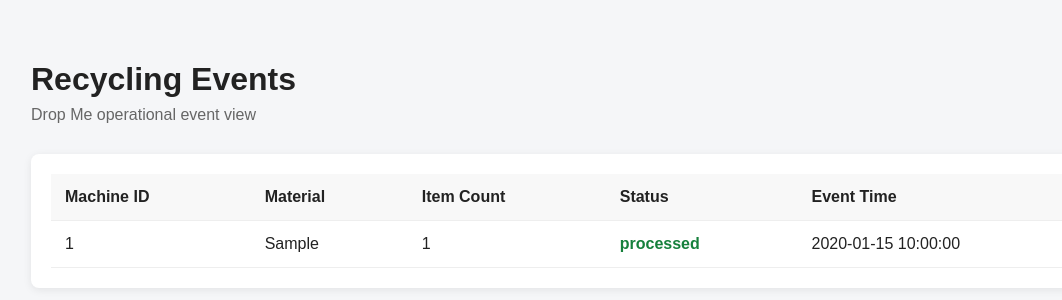
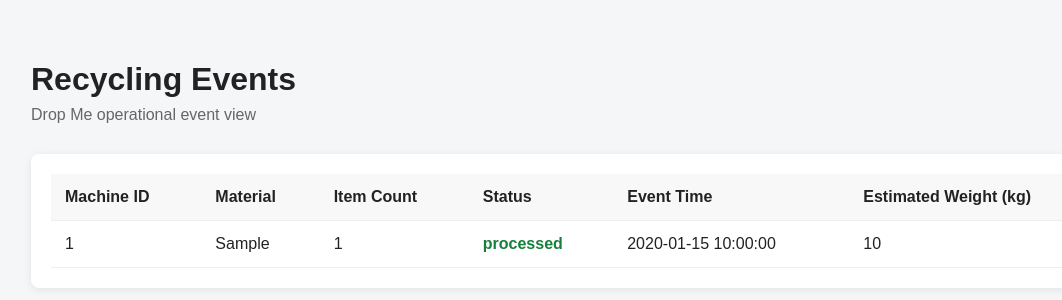
Before and after one commit to YoustinaZak/Recycling_Platform, a Flask app: template app/templates/events.html in a window 1280 px wide. Shown: the top 300 px of the page, without its empty margins (59-1121 px from the left). Run offline with Flask 3, Linux system fonts and the light colour scheme; the template is opened without the code that fills it: most values are stand-ins (such as "Sample title", 1, 10 or a date in 2020).

Commit message:
added estimated weight to the ui

```diff
--- a/app/templates/events.html
+++ b/app/templates/events.html
@@ -96,6 +96,7 @@
                     <th>Item Count</th>
                     <th>Status</th>
                     <th>Event Time</th>
+                    <th>Estimated Weight (kg)</th>
                 </tr>
             </thead>
 
@@ -116,6 +117,14 @@
 
                     <td>
                         {{ event.event_timestamp }}
+                    </td>
+
+                    <td>
+                        {% if event.estimated_weight_kg is not none %}
+                            {{ event.estimated_weight_kg }}
+                        {% else %}
+                            N/A
+                        {% endif %}
                     </td>
                 </tr>
 
```
